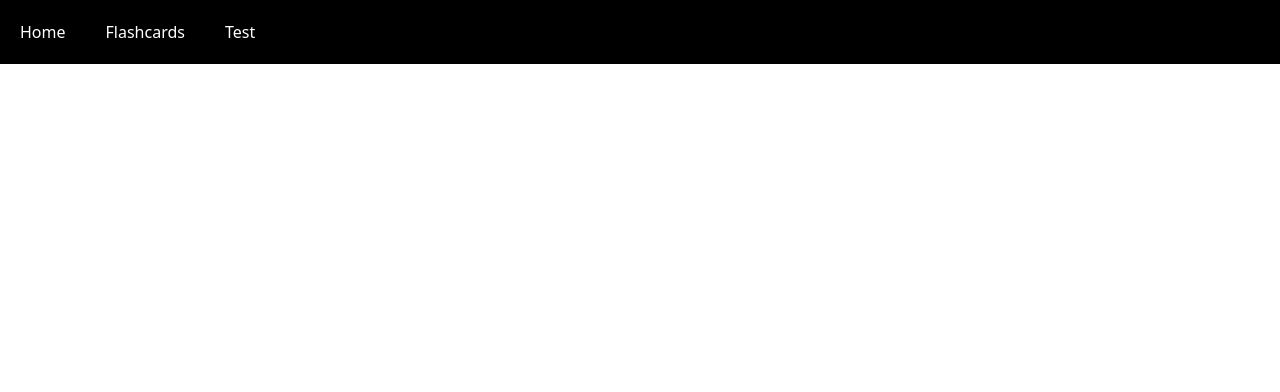
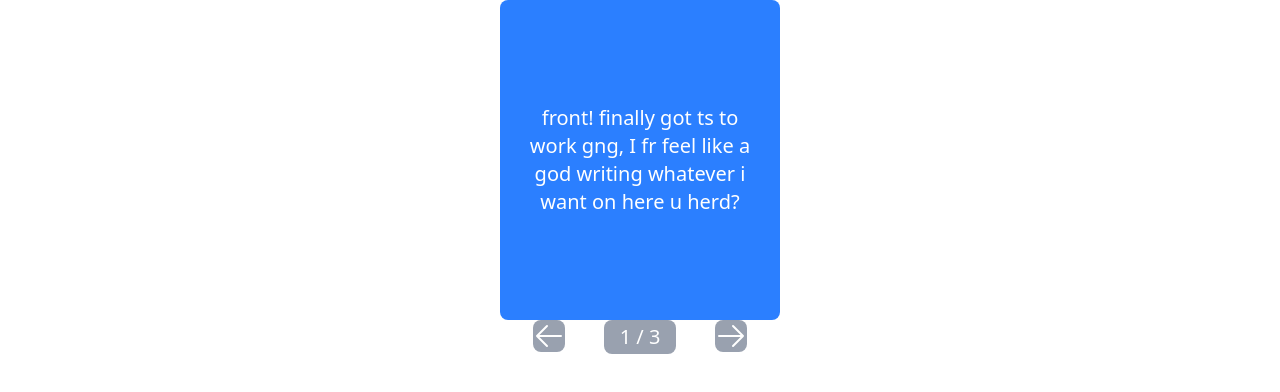
Before and after one commit to flashlearn017/FlashLearn, a React (Vite) app in the folder frontend/: page /flashcard in a window 1280 px wide. Shown: the top 392 px of the page. Built offline with nearby package versions, Linux system fonts and the light colour scheme.

Commit message:
added card design page

```diff
--- a/frontend/src/Pages/FlashcardPage.tsx
+++ b/frontend/src/Pages/FlashcardPage.tsx
@@ -1,13 +1,136 @@
-import Toolbar from "../components/toolbar"
 
-export default function Flashcards(){
-    return <Flashcard/>
+{/*
+ prev 2 weeks:
+  -displayed flipcard with 1 front and back
+  -made flip animation
+  -made buttons to click to different flip cards (no limit to # of times a button can be incremented/decremented)
+
+ 6/29:
+  - Modified flipcard to handle multiple flip cards:
+    - Created a flipcard component
+    - Created a mapping function to turn mock data into actual flipcards
+    - Note: can't destructure a prop like in React JS, must use interface to define destructured member variables
+  - Drafted some mock data to display with small sample text
+  - limited amount that prev and next button can increment/decrement
+
+  6/30:
+   -Remade mock data with larger sample texts
+   -Added margins and wrap-break-word to prevent overflowing text
+   Note: that wrap-anywhere is best to break words onto new lines if the prev line can't fit it, and as a last resort break really long words into different lines to prevent overflowing text
+          also note that break-all will just separate words into different lines and not try to make it fit into a new line, so it didn't help
+          Reference video: https://www.youtube.com/watch?v=6m3ZmlgfZlA
+          Reddit: https://www.reddit.com/r/css/comments/17vy5zd/how_to_use_breakword_by_default_and_then_breakall/
+
+ Future work:
+  - Refactor buttons to  be center-align with flipcard, reduce display that show index value of flipcard
+  - Refactor size of flipcard
+  - Nav bar
+  - New background color?
+ */}
+
+import {useState} from 'react'
+export default function CardDisplayPage() {
+    return <CardDisplay/>
 }
 
-function Flashcard(){
+{/* defining prop type to pass into FlipCardComponent*/}
+interface FlipCardObject {
+    frontContent: string;
+    backContent: string;
+};
+
+
+
+{/*Mock data to simulate multiple data being passed from creation page*/}
+const md: FlipCardObject[] = [{frontContent: 'front! finally got ts to work gng, I fr feel like a god writing whatever i want on here u herd?', backContent: 'back as in backshots? lmk and hmu u feel?'},{frontContent: 'wassup', backContent: 'nothing much, wbu? email me at skibiddiToilet6967@gmail123.com to write about ur day :)'},{frontContent:'PLEASE SPEED I NEED THIS', backContent:'MY MOM IS KINDA HOMELESS'}];
+
+
+{/*Generate a flip card from given front and back data */}
+function FlipCardComponent({frontContent, backContent}: FlipCardObject){
+     const[isFlipped, setIsFlipped] = useState(false);
+     return (
+        <div className={` h-80 w-70 cursor-pointer  rounded-lg justify-center items-center flex flex-col
+                                ${isFlipped? "bg-red-500": "bg-blue-500" }
+                                transition-transform duration-400 ${isFlipped? " transform-[rotateY(180deg)]":""}`}
+                    onClick={()=>{setIsFlipped(!isFlipped)}}>
+
+                        {/*card-content */}
+
+                        {!isFlipped ?
+                            // Front side of card
+                            <div className="text-center text-bold text-white text-xl m-2 w-5/6 wrap-anywhere " >
+                                {frontContent}
+                            </div>
+
+                            :
+
+                            // Back side of card
+                            <div className= "text-center text-bold text-white text-xl transform-[rotateY(180deg)] m-2 wrap-anywhere">
+                                {backContent}
+                            </div>
+
+                        }
+        </div>
+    );
+}
+
+function CardDisplay() {
+    const[count,setCount] = useState(1);
+    const FlipCardsArr = md.map((FlipCard) => {
+        return (
+            <FlipCardComponent
+                key={crypto.randomUUID()}
+                frontContent={FlipCard.frontContent}
+                backContent={FlipCard.backContent}/>
+
+        );
+    });
+
+    const totalFlipCards = FlipCardsArr.length;
+
     return (
-        <div>
-            <Toolbar/>
+        <div className=" flex flex-col fmin-h-screen justify-center items-center ">
+            { /*card*/}
+            {FlipCardsArr[count-1]}
+
+            {/* button container */}
+            <div className="flex flex-row justify-between w-1/6">
+
+                {/*Left arrow container */}
+                <div onClick={()=>{setCount(count != 1 ? count=>count-1: count=>count)}}>
+
+                    {/*Left arrow symbol */}
+                    <svg
+                        xmlns="http://www.w3.org/2000/svg"
+                        fill="none"
+                        viewBox="0 0 24 24"
+                        strokeWidth={1.5}
+                        stroke="currentColor"
+                        className="size-8 bg-gray-400 rounded-lg text-white cursor-pointer">
+                        <path strokeLinecap="round" strokeLinejoin="round" d="M10.5 19.5 3 12m0 0 7.5-7.5M3 12h18" />
+                    </svg>
+                </div>
+
+                <div className="bg-gray-400 text-bold text-white text-xl rounded-lg px-4 py-0.75"
+                >{count + " / " + totalFlipCards}</div>
+
+                 {/*Right arrow container*/}
+                <div onClick={()=>{setCount(count < totalFlipCards ? count=> count+1 : count=>count)}}>
+                    {/*Right arrow symbol */}
+                    <svg
+                        xmlns="http://www.w3.org/2000/svg"
+                        fill="none"
+                        viewBox="0 0 24 24"
+                        strokeWidth={1.5}
+                        stroke="currentColor"
+                        className="size-8 bg-gray-400 rounded-lg text-white cursor-pointer">
+                        <path strokeLinecap="round" strokeLinejoin="round" d="M13.5 4.5 21 12m0 0-7.5 7.5M21 12H3" />
+                    </svg>
+                </div>
+
+            </div>
+
         </div>
-    )
+
+    );
 }
```
